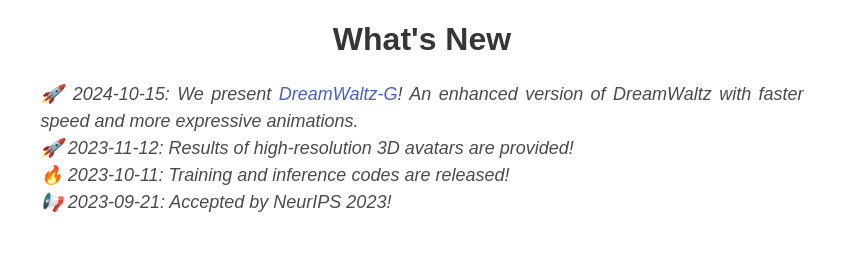
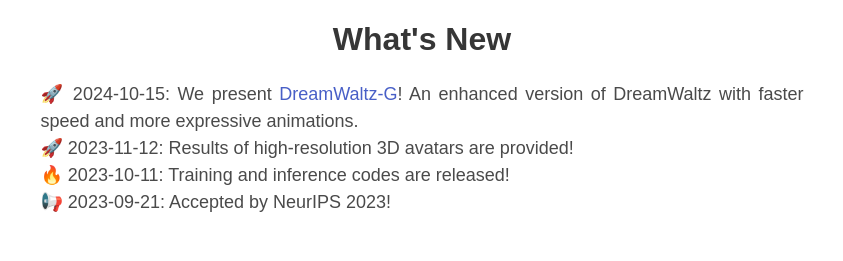
Before and after one commit to IDEA-Research/DreamWaltz, a plain HTML site: page index.html in a window 1280 px wide. Shown: the part 1069-1330 px from the top of the page, 218-1061 px from the left. Drawn offline with nearby package versions, Linux system fonts and the light colour scheme; some packages are replaced by stand-ins of ours; a script that the page names is missing; some icons are missing; a web font is replaced by a local one.

Commit message:
Update index.html

```diff
--- a/index.html
+++ b/index.html
@@ -176,10 +176,10 @@
       <div class="column is-four-fifths">
         <h2 class="title is-3">What's New</h2>
         <div class="content has-text-justified">
-          <span style="font-size: large;font-style: italic;">🚀 2024-10-15: We present <a href="https://yukun-huang.github.io/DreamWaltz-G/">DreamWaltz-G</a>! An enhanced version of DreamWaltz with faster speed and more expressive animations.</span><br>
-          <span style="font-size: large;font-style: italic;">🚀 2023-11-12: Results of high-resolution 3D avatars are provided!</span><br>
-          <span style="font-size: large;font-style: italic;">🔥 2023-10-11: Training and inference codes are released!</span><br>
-          <span style="font-size: large;font-style: italic;">📢 2023-09-21: Accepted by NeurIPS 2023!</span>
+          <span style="font-size: large;">🚀 2024-10-15: We present <a href="https://yukun-huang.github.io/DreamWaltz-G/">DreamWaltz-G</a>! An enhanced version of DreamWaltz with faster speed and more expressive animations.</span><br>
+          <span style="font-size: large;">🚀 2023-11-12: Results of high-resolution 3D avatars are provided!</span><br>
+          <span style="font-size: large;">🔥 2023-10-11: Training and inference codes are released!</span><br>
+          <span style="font-size: large;">📢 2023-09-21: Accepted by NeurIPS 2023!</span>
         </div>
       </div>
     </div>
```
